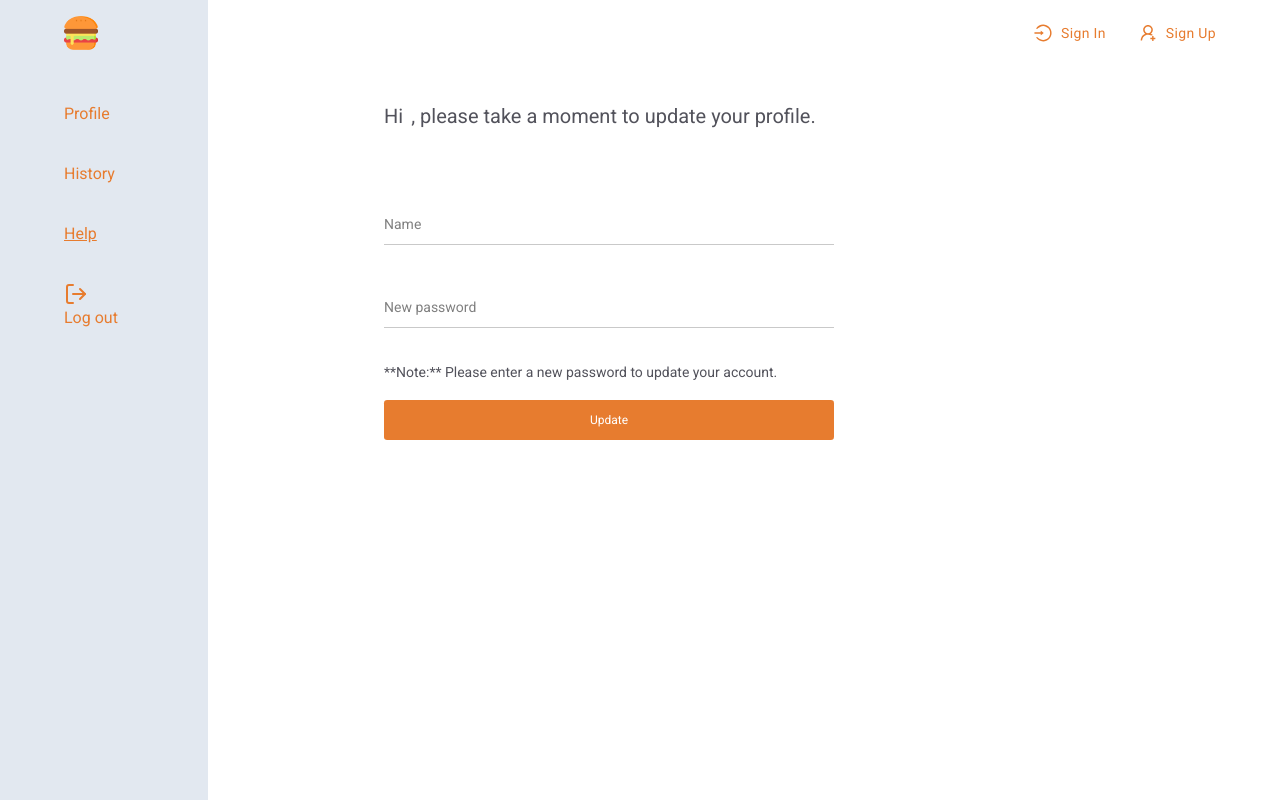
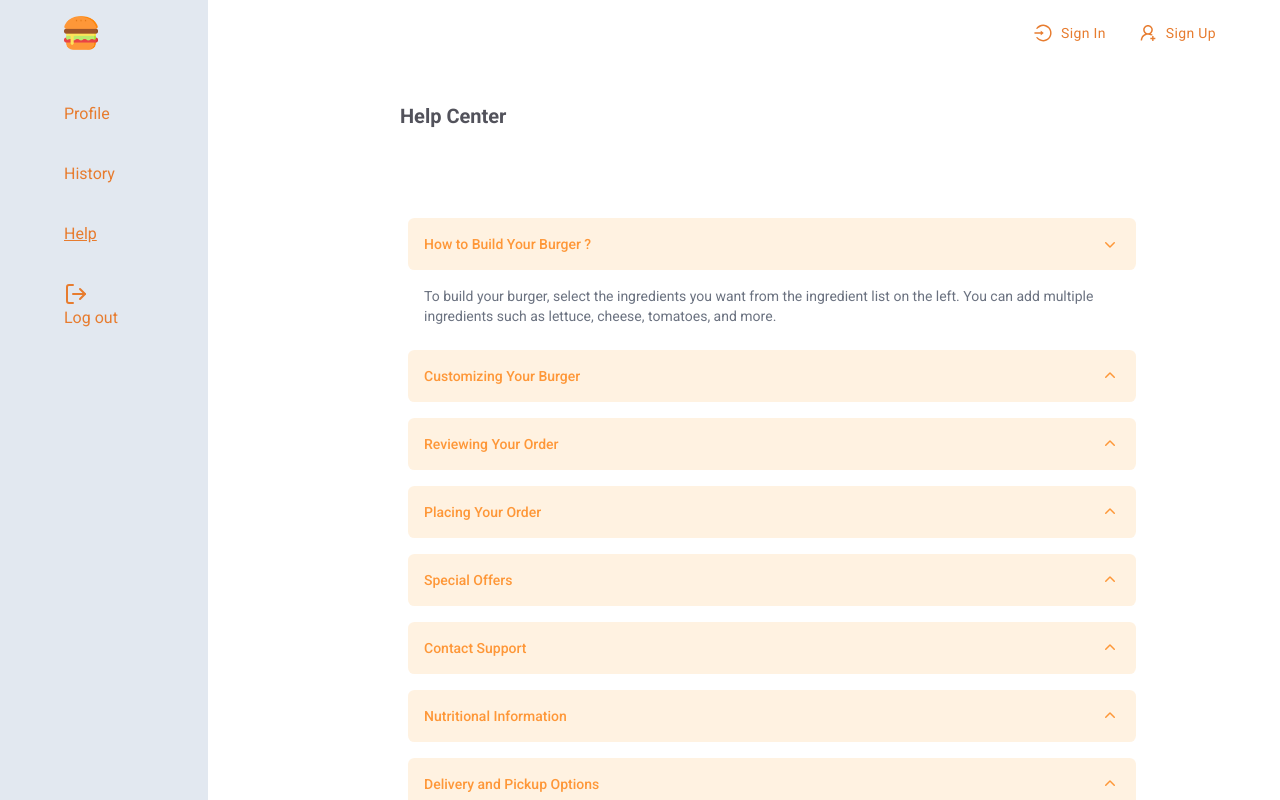
Before and after one commit to Sall99/app-burger-builder, a Next.js app: page /profile in a window 1280 px wide. Both pictures are taken after a click on the element "Help". Shown: the top 800 px of the page. Built offline with nearby package versions, Linux system fonts and the light colour scheme; no server answers.

Commit message:
feat(help.tsx): added help accordion

```diff
--- a/context/sidebar.tsx
+++ b/context/sidebar.tsx
@@ -18,7 +18,7 @@ const SidebarContext = createContext<SidebarContextType>({
 export const useSidebar = () => useContext(SidebarContext)
 
 export const SidebarProvider: FC<SidebarProviderProps> = ({ children }) => {
-    const [clickedLink, setClickedLink] = useState<string | null>(null)
+    const [clickedLink, setClickedLink] = useState<string | null>('Profile')
 
     return (
         <SidebarContext.Provider value={{ setClickedLink, clickedLink }}>
--- a/package.json
+++ b/package.json
@@ -29,6 +29,7 @@
     "dependencies": {
         "@formatjs/intl-localematcher": "^0.4.2",
         "@headlessui/react": "^1.7.18",
+        "@heroicons/react": "^2.1.1",
         "@hookform/resolvers": "^3.3.2",
         "@next-auth/prisma-adapter": "^1.0.7",
         "@prisma/client": "^5.7.1",
--- a/src/app/profile/page.tsx
+++ b/src/app/profile/page.tsx
@@ -1,26 +1,29 @@
 'use client'
-import { ProfileSideBar, UpdateProfileForm } from '@/components/ui'
-import { selectCurrentUser } from '@/redux/selectors/current-user'
-import { useSelector } from 'react-redux'
+
+import { Help, ProfileSideBar, UpdateProfileForm } from '@/components/ui'
+import { useSidebar } from '../../../context'
+
+interface ComponentsType {
+    [key: string]: JSX.Element
+}
+
+const Components: ComponentsType = {
+    Profile: <UpdateProfileForm />,
+    Help: <Help />
+}
 
 export default function Profile() {
-    const currentUser = useSelector(selectCurrentUser) as any
+    const { clickedLink } = useSidebar()
+
+    const activeComponent = clickedLink ? Components[clickedLink] : null
+
     return (
         <div className="flex">
             <div>
                 {' '}
                 <ProfileSideBar />
             </div>
-            <div className="pl-96 mt-9">
-                <h1 className="text-xl font-semibold mb-16 text-zinc-600">
-                    <p className="flex gap-1 items-center font-normal">
-                        <span>Hi</span>
-                        <span className="font-bold underline">{currentUser?.name}</span>
-                        <span>, please take a moment to update your profile.</span>
-                    </p>
-                </h1>
-                <UpdateProfileForm />
-            </div>
+            <div className="pl-96 mt-9">{activeComponent}</div>
         </div>
     )
 }
--- /dev/null
+++ b/src/components/ui/help/help.tsx
@@ -0,0 +1,130 @@
+import React from 'react'
+import { Disclosure } from '@headlessui/react'
+import { ChevronUpIcon } from '@heroicons/react/20/solid'
+
+const helpData = [
+    {
+        title: 'How to Build Your Burger ?',
+        description:
+            'To build your burger, select the ingredients you want from the ingredient list on the left. You can add multiple ingredients such as lettuce, cheese, tomatoes, and more.'
+    },
+    {
+        title: 'Customizing Your Burger',
+        description:
+            'You can customize your burger by selecting the type of bun, the number of patties, and any additional toppings or sauces.'
+    },
+    {
+        title: 'Reviewing Your Order',
+        description:
+            'Before finalizing your order, review your burger to ensure all selected ingredients are correct. You can also adjust quantities or remove ingredients if needed.'
+    },
+    {
+        title: 'Placing Your Order',
+        description:
+            'Once you are satisfied with your burger, click on the "Place Order" button to proceed to checkout. Fill in your details and complete the payment process.'
+    },
+    {
+        title: 'Special Offers',
+        description:
+            'Check out our special offers section to see if there are any discounts or promotions available for your order.'
+    },
+    {
+        title: 'Contact Support',
+        description:
+            'If you encounter any issues or have questions about your order, feel free to contact our support team for assistance.'
+    },
+    {
+        title: 'Nutritional Information',
+        description:
+            'View the nutritional information for each ingredient and burger option to make informed choices based on your dietary preferences.'
+    },
+    {
+        title: 'Delivery and Pickup Options',
+        description:
+            'Choose between delivery or pickup options based on your preference. You can also specify any special instructions for delivery.'
+    },
+    {
+        title: 'Payment Methods',
+        description:
+            'We accept various payment methods including credit/debit cards, PayPal, and mobile payment apps. Choose the option that works best for you.'
+    },
+    {
+        title: 'Track Your Order',
+        description:
+            'Once your order is confirmed, you can track its status in real-time. Check the status updates to know when your burger will be delivered or ready for pickup.'
+    },
+    {
+        title: 'Feedback and Reviews',
+        description:
+            'We value your feedback! Share your experience with us by leaving a review or rating. Your feedback helps us improve our service and offerings.'
+    },
+    {
+        title: 'Allergen Information',
+        description:
+            'If you have any allergies or dietary restrictions, please review the allergen information for each ingredient to ensure your safety.'
+    },
+    {
+        title: 'Catering Services',
+        description:
+            "Planning an event or party? Explore our catering services for large orders and special events. We'll take care of the food while you enjoy the celebration."
+    },
+    {
+        title: 'Membership Benefits',
+        description:
+            'Join our loyalty program to enjoy exclusive benefits such as discounts, rewards, and special offers. Sign up today and start earning points with every order.'
+    },
+    {
+        title: 'Community Events',
+        description:
+            'Stay updated on upcoming community events and promotions. Join us for special burger nights, fundraisers, and charity events.'
+    },
+    {
+        title: 'Burger of the Month',
+        description:
+            "Discover our featured burger of the month, crafted with unique ingredients and flavors. Don't miss out on the opportunity to try our latest creation!"
+    },
+    {
+        title: 'Social Media',
+        description:
+            'Follow us on social media for news, updates, and exclusive offers. Connect with our burger-loving community and share your burger experiences.'
+    },
+    {
+        title: 'Refund Policy',
+        description:
+            "Review our refund policy for information on returns, exchanges, and refunds. We strive to provide excellent service, but if you're not satisfied, we'll make it right."
+    },
+    {
+        title: 'FAQs',
+        description:
+            "Browse our frequently asked questions section for answers to common queries. If you can't find what you're looking for, feel free to reach out to our support team."
+    }
+]
+
+export default function Help() {
+    return (
+        <div className="px-4 w-_776">
+            <h2 className="text-xl font-semibold mb-16 text-zinc-600">Help Center</h2>
+            <div className="mx-auto w-full rounded-2xl bg-white p-2">
+                {helpData.map(({ title, description }, index) => (
+                    <Disclosure key={index} as="div" className="mt-4" defaultOpen={index === 0}>
+                        {({ open }) => (
+                            <>
+                                <Disclosure.Button className="flex w-full justify-between rounded-sm bg-opacity-70 bg-orange-100 px-4 py-4 text-left text-sm font-medium text-primary-100 hover:bg-orange-200 focus:outline-none focus-visible:ring focus-visible:ring-purple-500/75">
+                                    <span>{title}</span>
+                                    <ChevronUpIcon
+                                        className={`${
+                                            open ? 'rotate-180 transform' : ''
+                                        } h-5 w-5 text-primary-100`}
+                                    />
+                                </Disclosure.Button>
+                                <Disclosure.Panel className="px-4 pb-2 pt-4 text-sm text-gray-500">
+                                    {description}
+                                </Disclosure.Panel>
+                            </>
+                        )}
+                    </Disclosure>
+                ))}
+            </div>
+        </div>
+    )
+}
--- /dev/null
+++ b/src/components/ui/help/index.ts
@@ -0,0 +1,3 @@
+import Help from './help'
+
+export { Help }
--- a/src/components/ui/index.ts
+++ b/src/components/ui/index.ts
@@ -3,5 +3,6 @@ import { AuthContainer } from './container'
 import { Button } from './button'
 import { UpdateProfileForm } from './update-profile-form'
 import { ProfileSideBar } from './profile-sidebar'
+import { Help } from './help'
 
-export { Input, AuthContainer, Button, UpdateProfileForm, ProfileSideBar }
+export { Input, AuthContainer, Button, UpdateProfileForm, ProfileSideBar, Help }
--- a/src/components/ui/update-profile-form/update-profile-form.tsx
+++ b/src/components/ui/update-profile-form/update-profile-form.tsx
@@ -63,7 +63,13 @@ export const UpdateProfileForm = () => {
 
     return (
         <div className="w-full">
-            {' '}
+            <h2 className="text-xl font-semibold mb-16 text-zinc-600">
+                <p className="flex gap-1 items-center font-normal">
+                    <span>Hi</span>
+                    <span className="font-bold underline">{currentUser?.name}</span>
+                    <span>, please take a moment to update your profile.</span>
+                </p>
+            </h2>
             <form onSubmit={handleSubmit(onSubmit)} className="w-_450 m-auto" autoComplete="false">
                 <Input
                     name="name"
--- a/tailwind.config.ts
+++ b/tailwind.config.ts
@@ -37,7 +37,8 @@ const config: Config = {
             },
             spacing: {
                 _52: '52px',
-                _450: '450px'
+                _450: '450px',
+                _776: '776px'
             }
         }
     },
```
Also changed, not shown: 1 other file (tests, documents, lock files or other folders).
